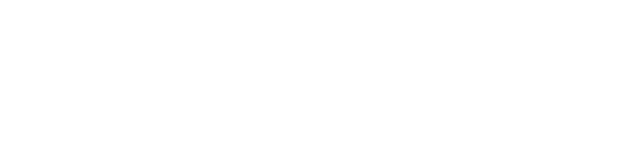
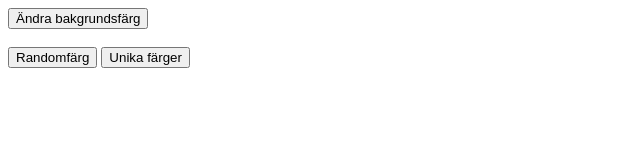
Before and after one commit to sjogrenjohan/Playground, a plain HTML site: page index.html in a window 1280 px wide. Shown: the whole page, without its empty margins (0-640 px from the left). Drawn offline with Linux system fonts and the light colour scheme.

Commit message:
random changes to bg

```diff
--- a/index.html
+++ b/index.html
@@ -10,5 +10,12 @@
 </head>
 <body>
 
+        <button onclick="changeBackgroundColorRed()">Ändra bakgrundsfärg</button>
+        <br/>
+        <br/>
+        <button onclick="randomBackgroundColor()">Randomfärg</button>
+
+        <button onclick="uniqeColor()">Unika färger</button>
+
 </body>
 </html>
--- a/javaS.js
+++ b/javaS.js
@@ -1,2 +1,30 @@
 
-console.log("It works!");
+
+
+function changeBackgroundColorRed() {
+
+
+    if (document.body.style.background == "white") {
+        document.body.style.background = "red";
+    } else {
+        document.body.style.background = "white";
+    }
+
+
+
+}
+
+function changeBackgroundColorBlack() {
+
+    document.body.style.background = "black";
+}
+
+function randomBackgroundColor() {
+    var x = Math.floor(Math.random() * 256);
+    var y = Math.floor(Math.random() * 256);
+    var z = Math.floor(Math.random() * 256);
+    var backgroundColor = "rgb(" + x + "," + y + "," + z + ")";
+   console.log(backgroundColor)
+    document.body.style.background = backgroundColor;
+
+}
```
